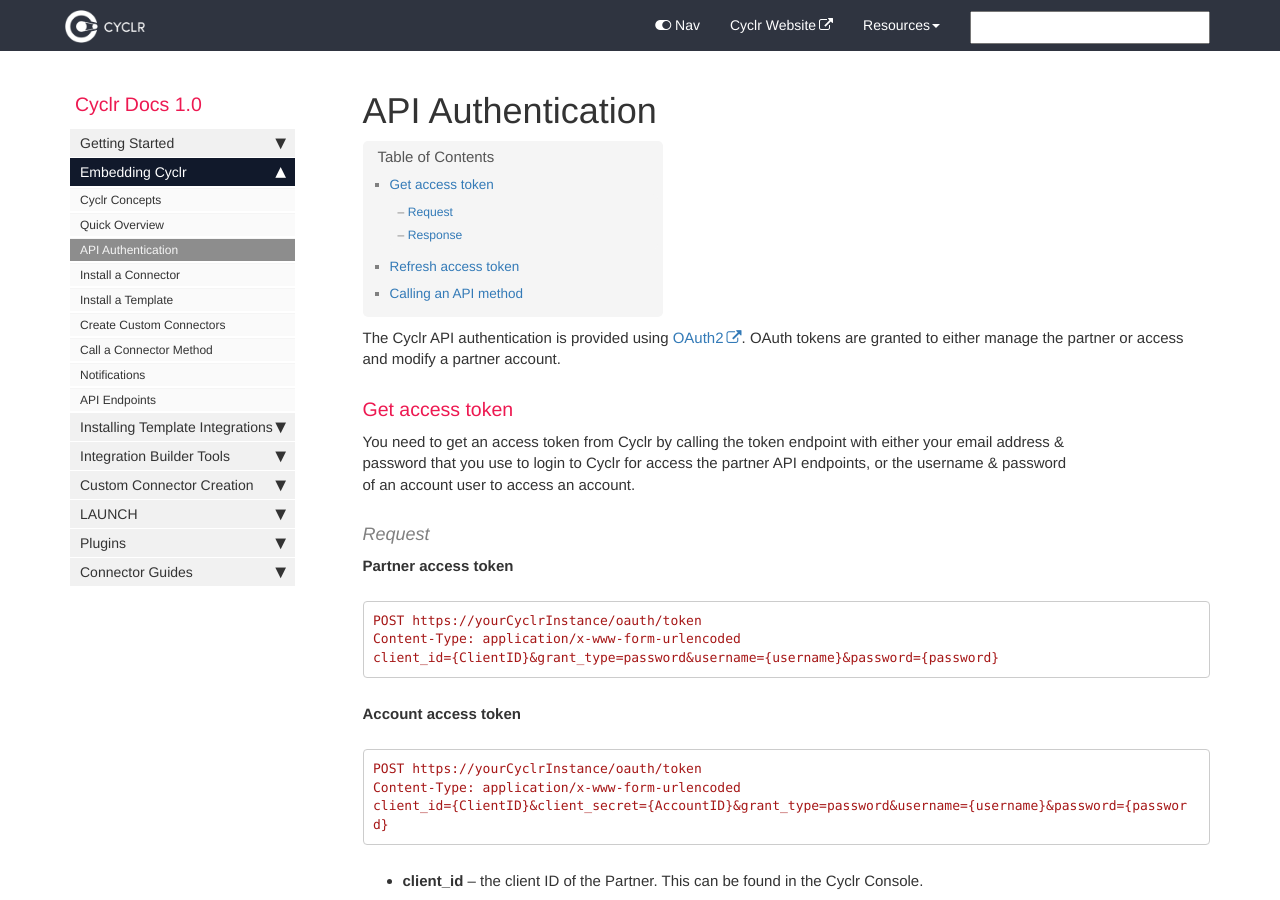
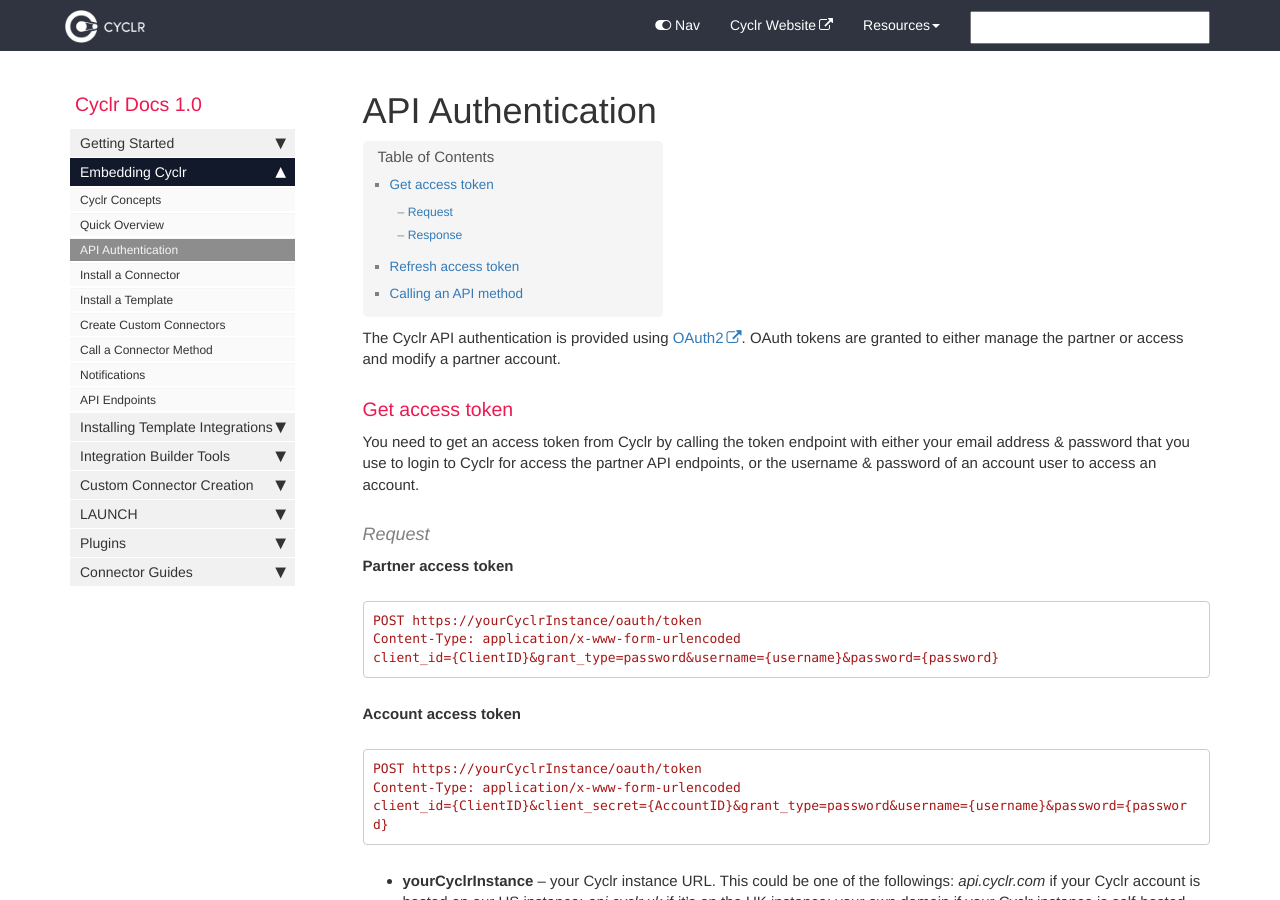
Before and after one commit to sneakysneak/docs, a Jekyll site: the page built from pages/embedding/api-authentication.md, in a window 1280 px wide and 900 px high. Built offline with Jekyll 4.4.1, drawn with Linux system fonts in a browser that asks for light colours; nearby versions of some CDN libraries; comment, search, counter and statistics services are not loaded; some of the changed text lies outside the part shown.

Commit message:
Add description for yourCyclrInstance

````diff
--- a/pages/embedding/api-authentication.md
+++ b/pages/embedding/api-authentication.md
@@ -9,9 +9,7 @@ The Cyclr API authentication is provided using [OAuth2](https://oauth.net/2/). O
 
 ### Get access token
 
-You need to get an access token from Cyclr by calling the token endpoint with either your email address &
-password that you use to login to Cyclr for access the partner API endpoints, or the username & password
-of an account user to access an account.
+You need to get an access token from Cyclr by calling the token endpoint with either your email address & password that you use to login to Cyclr for access the partner API endpoints, or the username & password of an account user to access an account.
 
 #### Request
 
@@ -31,12 +29,13 @@ Content-Type: application/x-www-form-urlencoded
 client_id={ClientID}&client_secret={AccountID}&grant_type=password&username={username}&password={password}
 ```
 
-*   **client_id** – the client ID of the Partner. This can be found in the Cyclr Console.
-*   **client_secret** –
+- **yourCyclrInstance** – your Cyclr instance URL. This could be one of the followings: *api.cyclr.com* if your Cyclr account is hosted on our US instance; *api.cyclr.uk* if it's on the UK instance; your own domain if your Cyclr instance is self-hosted.
+- **client_id** – the client ID of the Partner. This can be found in the Cyclr Console.
+- **client_secret** –
     _(Optional)_ the ID of the account this token is for
-*   **grant_type** – the Cyclr Partner API only supports the password grant\_type
-*   **username** – the username of the authenticating user
-*   **password **– the password for the user
+- **grant_type** – the Cyclr Partner API only supports the password grant\_type
+- **username** – the username of the authenticating user
+- **password **– the password for the user
 
 #### Response
 
@@ -53,9 +52,9 @@ client_id={ClientID}&client_secret={AccountID}&grant_type=password&username={use
 }
 ```
 
-*   **access_token** – the token used when making requests to the API
-*   **expires_in** – the amount of time in seconds until access_token will expire
-*   **refresh_token** – the token that can be used to generate a new access token without the username and
+- **access_token** – the token used when making requests to the API
+- **expires_in** – the amount of time in seconds until access_token will expire
+- **refresh_token** – the token that can be used to generate a new access token without the username and
     password
 
 ### Refresh access token
````
Also changed, not shown: pages/launch/launch-deployment.md (+2 -0 lines).
